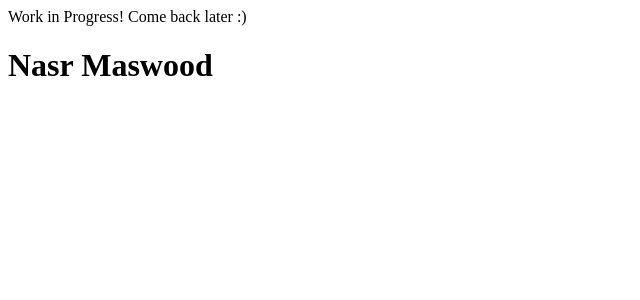
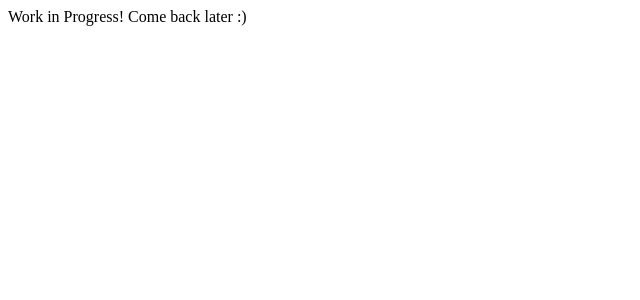
Before and after one commit to nmaswood/static_site, a Next.js app: page / in a window 1280 px wide. Shown: the top 300 px of the page, without its empty margins (0-640 px from the left). Built offline with nearby package versions, Linux system fonts and the light colour scheme.

Commit message:
WIP STATUS

```diff
--- a/pages/components/Main.tsx
+++ b/pages/components/Main.tsx
@@ -1,3 +1,3 @@
 export function Main() {
-    return <div>Work in Progress! Come back later :)</div>;
+  return <div>Work in Progress! Come back later :)</div>;
 }
--- a/pages/index.tsx
+++ b/pages/index.tsx
@@ -1,12 +1,6 @@
-import fs from "fs";
-import path from "path";
-import matter from "gray-matter";
+import Head from "next/head";
 
-//import './style/main.css';
-import Head from "next/head";
 import { Main } from "./components/Main";
-
-const postsDirectory = path.join(process.cwd(), "posts");
 
 export default function Home() {
   return (
@@ -16,10 +10,6 @@ export default function Home() {
         <link rel="icon" href="/favicon.ico" />
       </Head>
       <Main />
-
-      <main>
-        <h1 className="title">Nasr Maswood</h1>
-      </main>
     </div>
   );
 }
```
